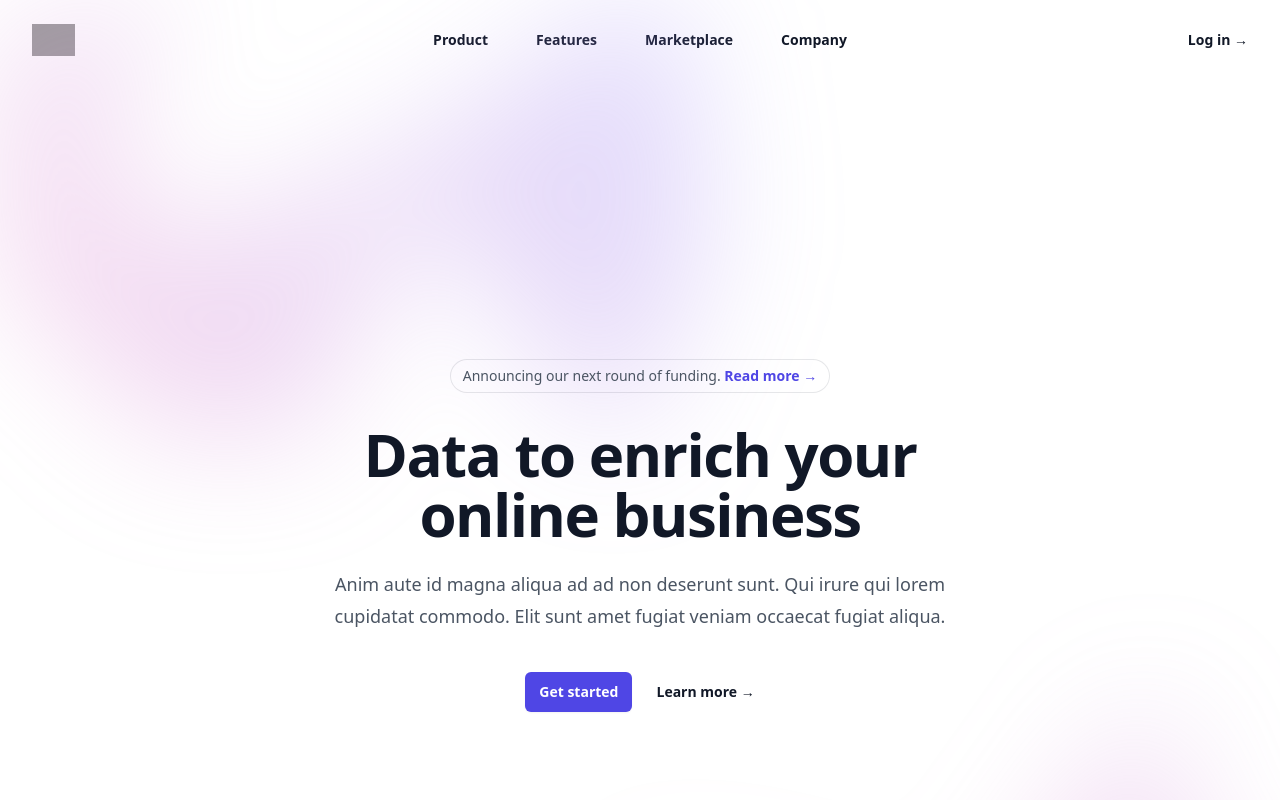
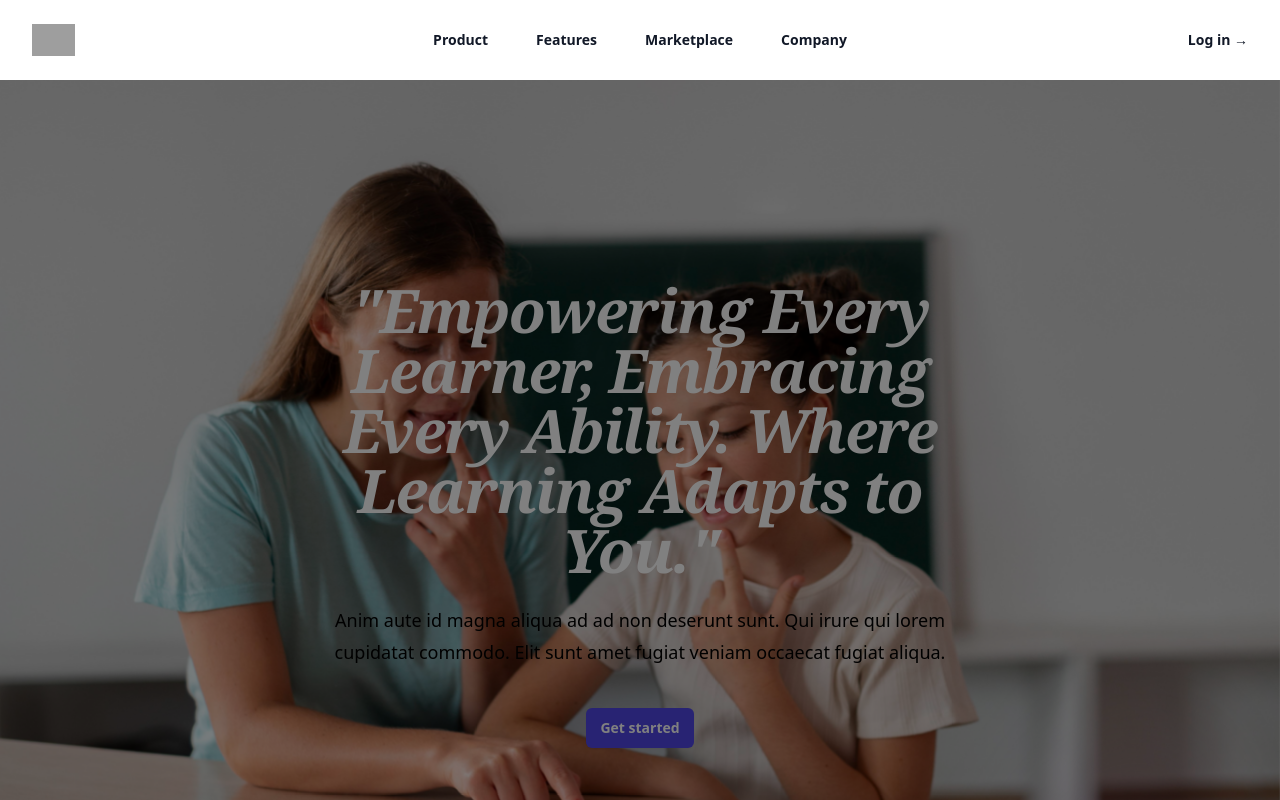
Before and after one commit to i0dheerajdileep/makeaton, a React (Vite) app: page / in a window 1280 px wide. Shown: the top 800 px of the page. Built offline with nearby package versions, Linux system fonts and the light colour scheme; grey boxes are pictures that could not be loaded.

Commit message:
hero done

```diff
--- a/src/components/Hero.jsx
+++ b/src/components/Hero.jsx
@@ -1,36 +1,42 @@
-import React from 'react'
+import React from 'react';
+import backgroundImage from '../assets/bg.jpg';
+
 
 function Hero() {
   return (
-    <div>
-        <div className="relative isolate px-6 pt-14 lg:px-8">
+    <div
+      style={{
+        backgroundImage: `url(${backgroundImage})`,
+        backgroundSize: 'cover',
+        backgroundPosition: 'center',
+      }}
+      className="relative isolate px-6 pt-14 lg:px-8"
+    >
+      <div
+    className="absolute inset-0 bg-black opacity-50 z-10"
+    style={{ mixBlendMode: 'multiply' }}
+  />
       <div
         className="absolute inset-x-0 -top-40 -z-10 transform-gpu overflow-hidden blur-3xl sm:-top-80"
         aria-hidden="true"
       >
         <div
-            className="relative left-[calc(50%-11rem)] aspect-[1155/678] w-[36.125rem] -translate-x-1/2 rotate-[30deg] bg-gradient-to-tr from-[#ff80b5] to-[#9089fc] opacity-30 sm:left-[calc(50%-30rem)] sm:w-[72.1875rem]"
+          className="relative left-[calc(50%-11rem)] aspect-[1155/678] w-[36.125rem] -translate-x-1/2 rotate-[30deg] opacity-30 sm:left-[calc(50%-30rem)] sm:w-[72.1875rem]"
           style={{
             clipPath:
               'polygon(74.1% 44.1%, 100% 61.6%, 97.5% 26.9%, 85.5% 0.1%, 80.7% 2%, 72.5% 32.5%, 60.2% 62.4%, 52.4% 68.1%, 47.5% 58.3%, 45.2% 34.5%, 27.5% 76.7%, 0.1% 64.9%, 17.9% 100%, 27.6% 76.8%, 76.1% 97.7%, 74.1% 44.1%)',
           }}
         />
       </div>
-        <div className="mx-auto max-w-2xl py-32 sm:py-48 lg:py-56">
-          <div className="hidden sm:mb-8 sm:flex sm:justify-center">
-            <div className="relative rounded-full px-3 py-1 text-sm leading-6 text-gray-600 ring-1 ring-gray-900/10 hover:ring-gray-900/20">
-              Announcing our next round of funding.{' '}
-              <a href="#" className="font-semibold text-indigo-600">
-                <span className="absolute inset-0" aria-hidden="true" />
-                Read more <span aria-hidden="true">&rarr;</span>
-              </a>
-            </div>
-          </div>
+      <div className="mx-auto max-w-2xl py-32 sm:py-48 lg:py-56 ">
         <div className="text-center">
-            <h1 className="text-4xl font-bold tracking-tight text-gray-900 sm:text-6xl">
-              Data to enrich your online business
+        <h1 className="z-30 -mt-20 text-4xl font-bold tracking-tight text-white sm:text-6xl font-serif italic leading-snug">
+  "Empowering Every Learner, Embracing Every Ability. Where Learning Adapts to You."
 </h1>
-            <p className="mt-6 text-lg leading-8 text-gray-600">
+
+
+
+          <p className="mt-6 text-lg leading-8 text-gray-1000">
             Anim aute id magna aliqua ad ad non deserunt sunt. Qui irure qui lorem cupidatat commodo. Elit sunt amet
             fugiat veniam occaecat fugiat aliqua.
           </p>
@@ -40,9 +46,6 @@ function Hero() {
               className="rounded-md bg-indigo-600 px-3.5 py-2.5 text-sm font-semibold text-white shadow-sm hover:bg-indigo-500 focus-visible:outline focus-visible:outline-2 focus-visible:outline-offset-2 focus-visible:outline-indigo-600"
             >
               Get started
-              </a>
-              <a href="#" className="text-sm font-semibold leading-6 text-gray-900">
-                Learn more <span aria-hidden="true">→</span>
             </a>
           </div>
         </div>
@@ -60,8 +63,7 @@ function Hero() {
         />
       </div>
     </div>
-    </div>
-  )
+  );
 }
 
-export default Hero
+export default Hero;
```
Also changed, not shown: src/assets/bg.jpg (added), src/assets/female-psychologist-helping-girl-speech-therapy.jpg (added). Lines whose indentation alone changed are shown as unchanged.
